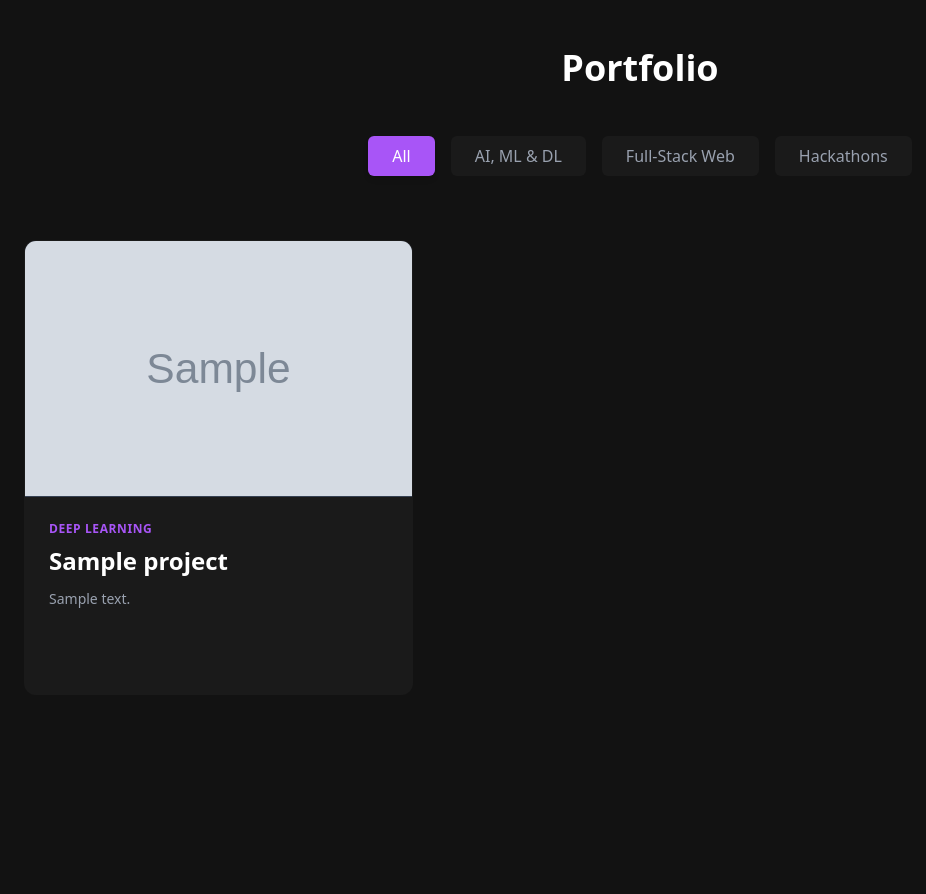
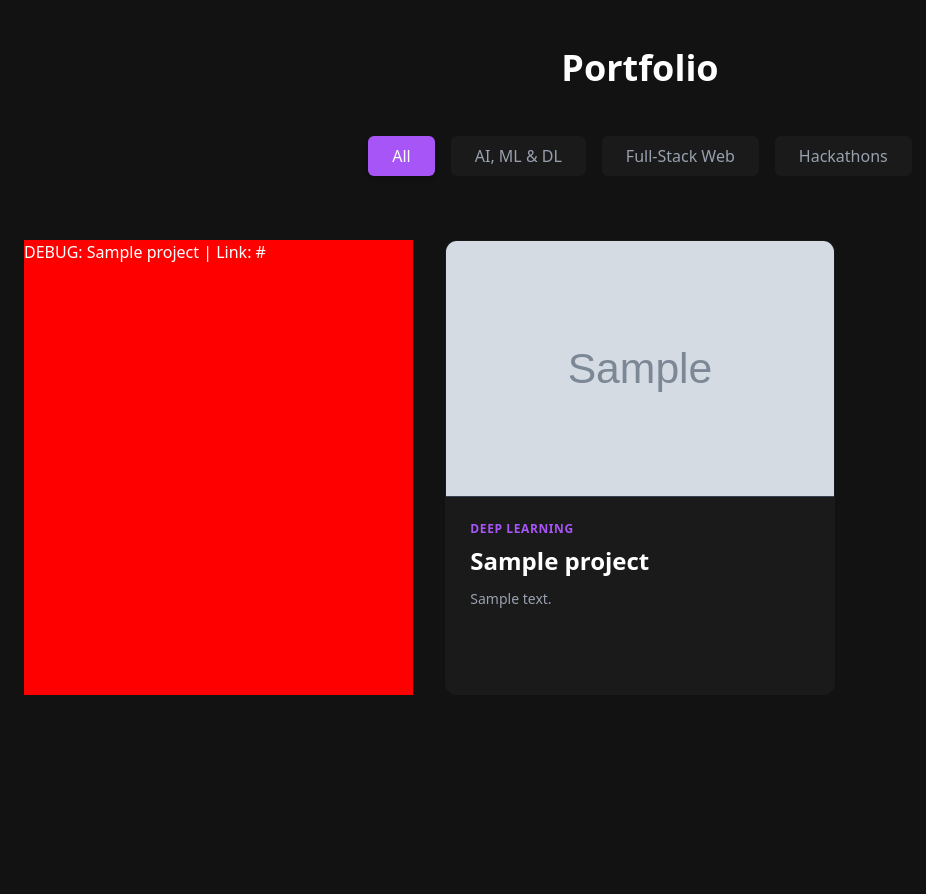
Before and after one commit to ASHISH-121105/Personal-Portfolio, a Django app: page / in a window 1280 px wide. Shown: the part 2522-3416 px from the top of the page, without its empty margins (0-926 px from the left). Run offline with Django 5.2, Linux system fonts and the light colour scheme; tables that the repository leaves empty hold one stand-in row (values such as "Sample post"); grey boxes marked "Sample" are stand-in pictures.

Commit message:
Add debug lines

```diff
--- a/Portfolio/templates/index.html
+++ b/Portfolio/templates/index.html
@@ -236,6 +236,7 @@
 
         <div class="grid grid-cols-1 md:grid-cols-2 lg:grid-cols-3 gap-8">
             {% for project in projects %}
+            <div style="background: red; color: white;">DEBUG: {{ project.title }} | Link: {{ project.live_link }}</div>
             <div class="project-card bg-card-bg rounded-xl overflow-hidden group hover:-translate-y-2 hover:shadow-[0_10px_30px_rgba(168,85,247,0.15)] border border-transparent transition-all duration-300" data-category="{{ project.category }}">
 
                 <div class="h-64 bg-gray-800 relative flex justify-center items-center border-b border-gray-700">
```
